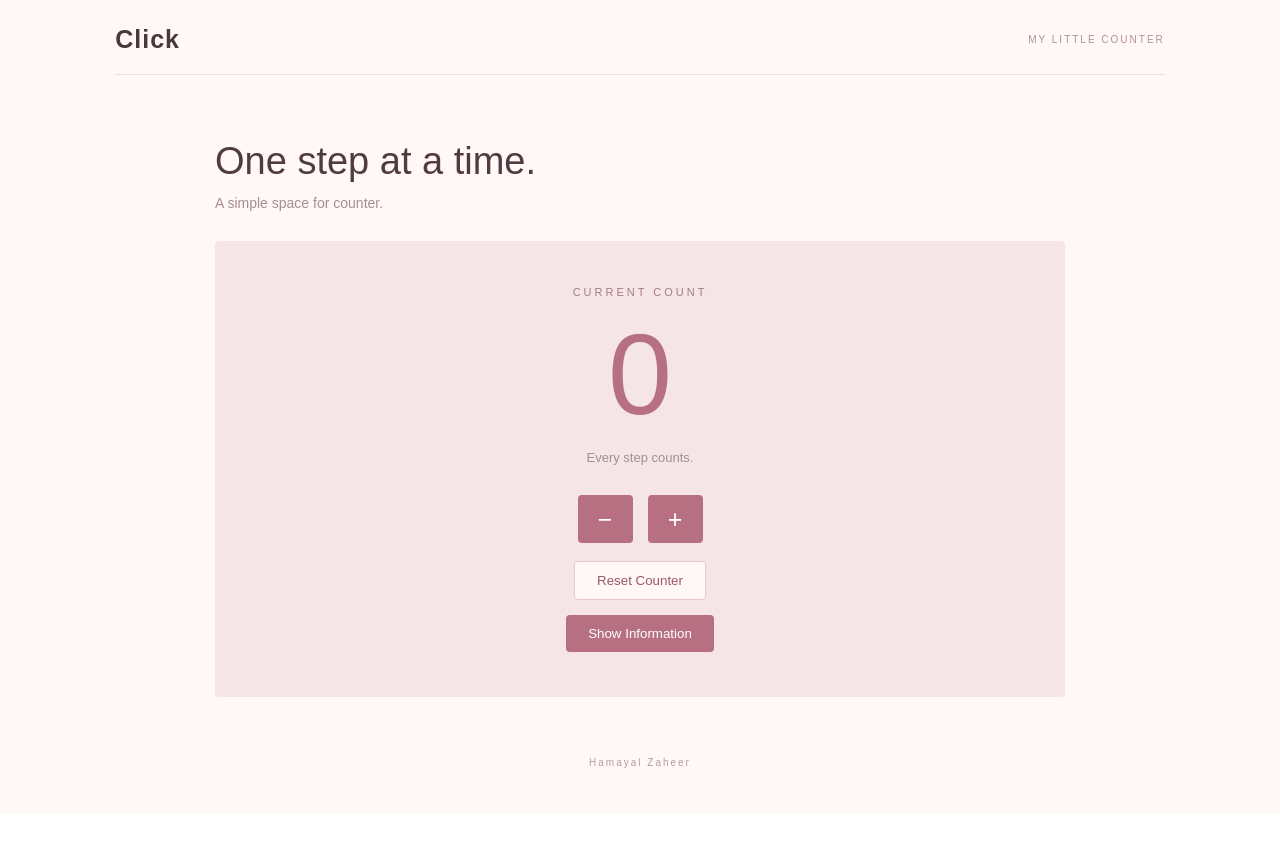
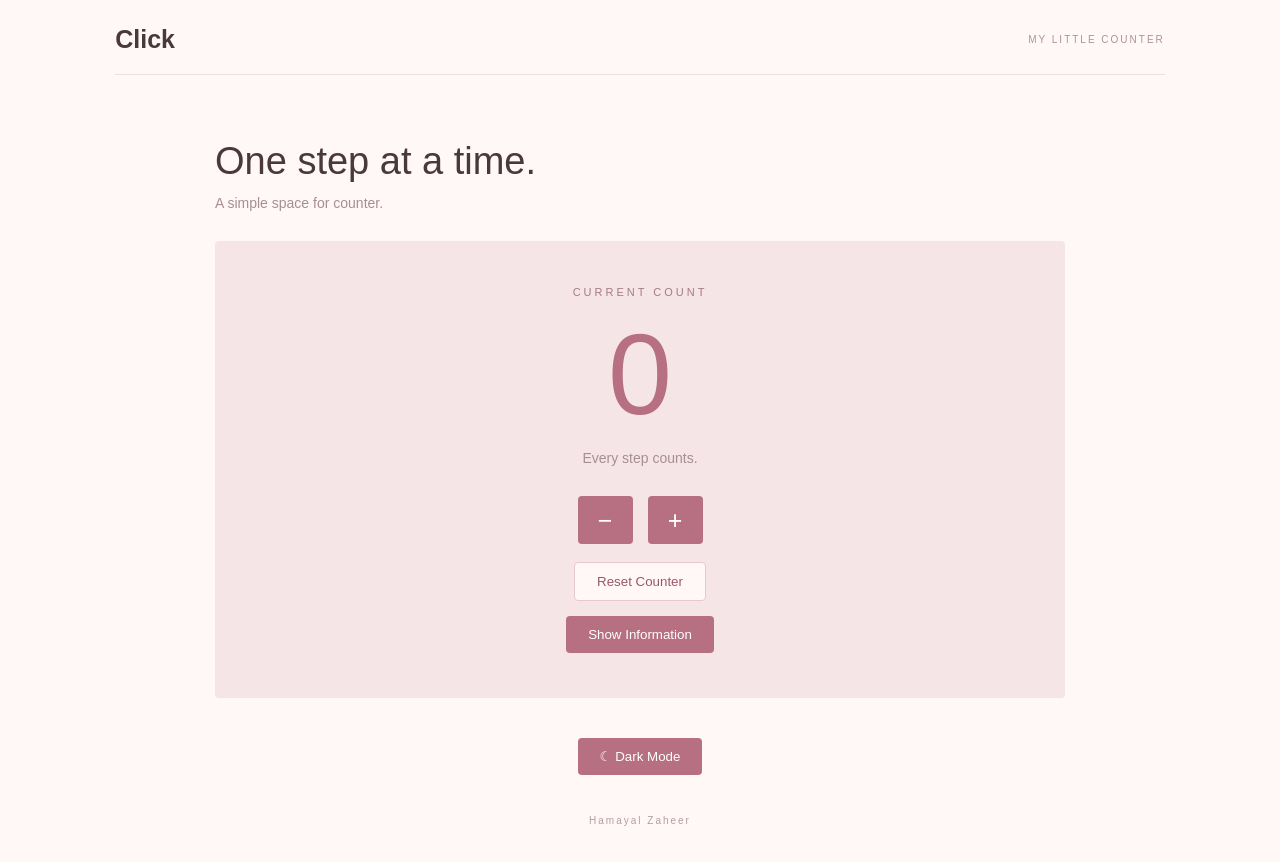
Before and after one commit to hamayalzaheer7-cpu/counter_hamayal, a React (Vite) app: page / in a window 1280 px wide. Shown: the top 862 px of the page. Before the commit the page ends 813 px from the top, so only its background shows below. Built offline with nearby package versions, Linux system fonts and the light colour scheme.

Commit message:
new commit

```diff
--- a/src/App.css
+++ b/src/App.css
@@ -13,9 +13,9 @@ body {
   background: #fff8f7;
   color: #49383c;
   padding: 25px 9%;
+  transition: 0.3s;
 }
 
-/* Navbar */
 nav {
   display: flex;
   justify-content: space-between;
@@ -26,15 +26,14 @@ nav {
 
 nav h2 {
   font-size: 25px;
-  letter-spacing: 1px;
 }
+
 nav p {
   font-size: 10px;
   letter-spacing: 2px;
   color: #ae9298;
 }
 
-/* Main content */
 main {
   max-width: 850px;
   margin: 65px auto 40px;
@@ -48,15 +47,14 @@ main {
   font-size: 38px;
   font-weight: 500;
   margin: 12px 0;
-  color: #513b42;
 }
 
-.subtitle {
+.subtitle,
+.count-message {
   color: #a58e94;
   font-size: 14px;
 }
 
-/* Counter area */
 .counter-area {
   background: #f5e5e7;
   padding: 45px 25px;
@@ -77,12 +75,6 @@ main {
   margin: 10px 0;
 }
 
-.count-message {
-  color: #a58e94;
-  font-size: 13px;
-}
-
-/* Counter buttons */
 .buttons {
   display: flex;
   justify-content: center;
@@ -98,41 +90,41 @@ main {
   background: #b76f82;
   color: white;
   font-size: 25px;
+  cursor: pointer;
 }
 
-.buttons button:hover {
-  background: #99576a;
-}
-
-.reset-btn {
-  margin-top: 18px;
-  padding: 11px 22px;
-  background: #fff8f7;
-  color: #99576a;
-  border: 1px solid #e8c9d0;
-  border-radius: 4px;
-}
-
-.reset-btn:hover {
-  background: #f0dadd;
-}
-
-/* Show/Hide Information button */
-.info-btn {
-  display: block;
-  margin: 15px auto 0;
-  padding: 11px 22px;
-  background: #b76f82;
-  color: white;
-  border: none;
-  border-radius: 4px;
-}
-
+.buttons button:hover,
 .info-btn:hover {
   background: #99576a;
 }
 
-/* Information box */
+.reset-btn,
+.info-btn,
+.theme-btn {
+  margin-top: 18px;
+  padding: 11px 22px;
+  border-radius: 4px;
+  cursor: pointer;
+}
+
+.reset-btn {
+  background: #fff8f7;
+  color: #99576a;
+  border: 1px solid #e8c9d0;
+}
+
+.info-btn,
+.theme-btn {
+  background: #b76f82;
+  color: white;
+  border: none;
+}
+
+.info-btn {
+  display: block;
+  margin: 15px auto 0;
+}
+
 .info-box {
   max-width: 500px;
   margin: 25px auto 0;
@@ -140,12 +132,16 @@ main {
   background: #fff8f7;
   border: 1px solid #e8c9d0;
   border-radius: 5px;
-  line-height: 1.7;
 }
 
 .info-box p {
   color: #8e737a;
   font-size: 13px;
+}
+
+.theme-btn {
+  display: block;
+  margin: 20px auto;
 }
 
 footer {
@@ -156,7 +152,53 @@ footer {
   padding: 20px;
 }
 
-/* Mobile */
+/* Dark theme ki styling */
+.app.dark {
+  background: #222126;
+  color: #f7edf0;
+}
+
+.dark nav {
+  border-bottom-color: #48414a;
+}
+
+.dark nav p,
+.dark .subtitle,
+.dark .count-message {
+  color: #c0aeb8;
+}
+
+.dark .intro h1 {
+  color: #f7edf0;
+}
+
+.dark .counter-area {
+  background: #39323d;
+}
+
+.dark .count-label {
+  color: #d0a7b6;
+}
+
+.dark .counter-area h2 {
+  color: #e6a4bc;
+}
+
+.dark .reset-btn,
+.dark .info-box {
+  background: #29252d;
+  color: #f7edf0;
+  border-color: #65515e;
+}
+
+.dark .info-box p {
+  color: #d7c5cf;
+}
+
+.dark footer {
+  color: #bdaab5;
+}
+
 @media (max-width: 600px) {
   .app {
     padding: 20px;
--- a/src/App.jsx
+++ b/src/App.jsx
@@ -4,33 +4,44 @@ import "./App.css";
 
 function App() {
   const [count, setCount] = useState(() => getSavedData());
+  const [showInfo, setShowInfo] = useState(false);
 
-  const [showInfo, setShowInfo] = useState(false);
+  // Dark mode false ka matlab Light Theme hai
+  const [darkMode, setDarkMode] = useState(false);
 
   useEffect(() => {
     saveData(count);
   }, [count]);
 
+  // Counter increase
   function increase() {
     setCount(count + 1);
   }
 
+  // Counter decrease, zero se neeche nahi jayega
   function decrease() {
     if (count > 0) {
       setCount(count - 1);
     }
   }
 
+  // Counter reset
   function reset() {
     setCount(0);
   }
 
+  // Information show/hide
   function toggleInfo() {
     setShowInfo(!showInfo);
   }
 
+  // Light aur Dark theme change
+  function toggleTheme() {
+    setDarkMode(!darkMode);
+  }
+
   return (
-    <div className="app">
+    <div className={darkMode ? "app dark" : "app"}>
       <nav>
         <h2>Click</h2>
         <p>MY LITTLE COUNTER</p>
@@ -58,12 +69,10 @@ function App() {
             Reset Counter
           </button>
 
-          {/* Information show/hide button */}
           <button className="info-btn" onClick={toggleInfo}>
             {showInfo ? "Hide Information" : "Show Information"}
           </button>
 
-          {/* Information sirf tab show hogi jab showInfo true hoga */}
           {showInfo && (
             <div className="info-box">
               <p>This is a counter app!</p>
@@ -72,6 +81,10 @@ function App() {
         </section>
       </main>
 
+      <button className="theme-btn" onClick={toggleTheme}>
+        {darkMode ? "☀ Light Mode" : "☾ Dark Mode"}
+      </button>
+
       <footer>Hamayal Zaheer</footer>
     </div>
   );
```
